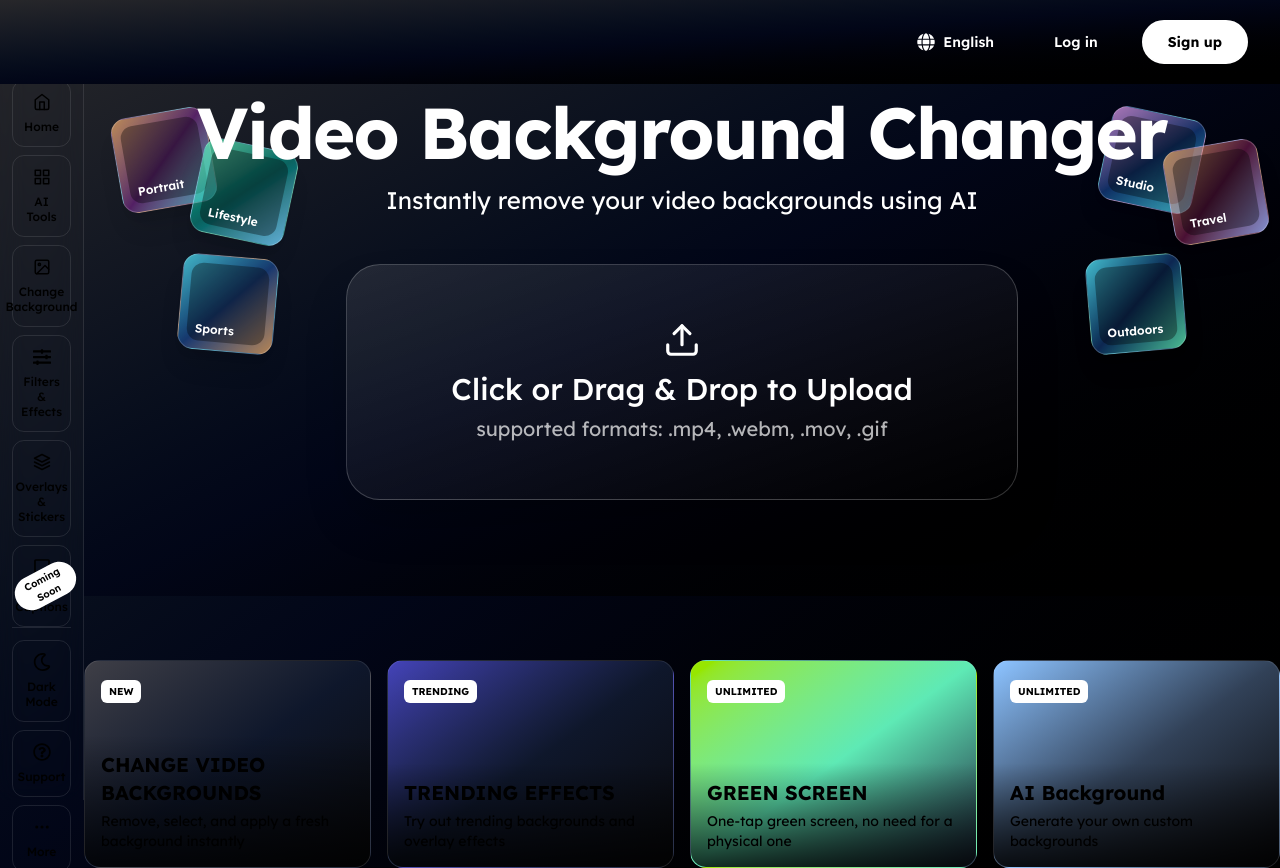
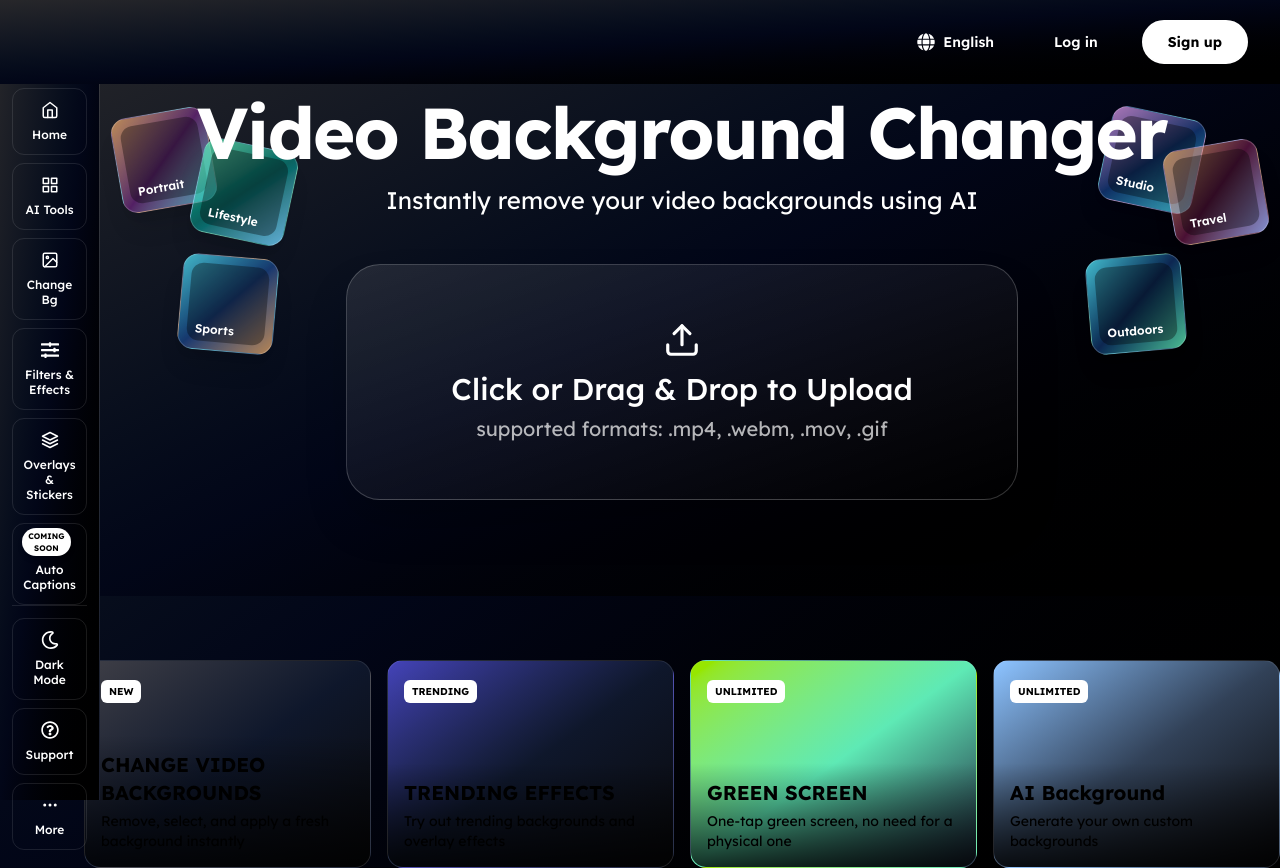
Before and after one commit to WhizAqsa/vbgc-v2, a Next.js app: page / in a window 1280 px wide. Built offline with nearby package versions, Linux system fonts and the light colour scheme.

Commit message:
style: fit content on sidebar

```diff
--- a/components/common/sidebar.tsx
+++ b/components/common/sidebar.tsx
@@ -17,7 +17,7 @@ import type { SidebarItem } from "@/types/home";
 const mainItems: SidebarItem[] = [
 	{ label: "Home", icon: <FiHome size={18} /> },
 	{ label: "AI Tools", icon: <FiGrid size={18} /> },
-	{ label: "Change Background", icon: <FiImage size={18} /> },
+	{ label: "Change Bg", icon: <FiImage size={18} /> },
 	{ label: "Filters & Effects", icon: <FaSlidersH size={18} /> },
 	{ label: "Overlays & Stickers", icon: <FiLayers size={18} /> },
 	{ label: "Auto Captions", icon: <FaRegStickyNote size={18} />, comingSoon: true },
@@ -33,23 +33,27 @@ function SidebarButton({ item }: { item: SidebarItem }) {
 	return (
 		<button
 			type="button"
-			className="group relative flex w-full flex-col items-center gap-2 rounded-xl border border-white/10 px-2 py-3 text-text-secondary transition hover:border-white/20 hover:bg-white/5 hover:text-text-primary"
+			className="group relative flex w-full flex-col items-center gap-2 rounded-xl border border-white/10 px-2 py-3 text-white transition hover:border-white/20 hover:bg-white/5"
 		>
-			{item.icon}
-			<span className="text-center text-xs font-medium leading-tight">{item.label}</span>
-			{item.comingSoon ? (
-				<span className="absolute -right-2 top-1/2 -translate-y-1/2 rotate-[-28deg] rounded-full bg-white px-2 py-0.5 text-[10px] font-semibold text-background-primary">
-					Coming Soon
-				</span>
-			) : null}
+			<div className="relative">
+				{item.icon}
+				{item.comingSoon ? (
+					<span className="absolute -right-3 -top-2 rounded-full bg-white px-1.5 py-0.5 text-[8px] font-bold uppercase text-black shadow-md">
+						Coming Soon
+					</span>
+				) : null}
+			</div>
+			<span className="w-full break-words text-center text-xs font-medium leading-tight">
+				{item.label}
+			</span>
 		</button>
 	);
 }
 
 export default function Sidebar() {
 	return (
-		<aside className="fixed left-0 top-0 z-20 flex h-screen w-[84px] flex-col justify-between border-r border-white/10 bg-background-sidebar/90 px-3 py-4 backdrop-blur-md">
-			<div className="space-y-5">
+		<aside className="fixed left-0 top-0 z-20 flex h-screen w-[100px] flex-col justify-between border-r border-white/10 bg-gradient-to-br from-zinc-800 via-slate-950 to-black px-3 py-4 text-white backdrop-blur-md">
+			<div className="space-y-5 pt-2">
 				<div className="mx-auto flex h-11 w-11 items-center justify-center rounded-xl border border-white/10 bg-white/5 text-text-primary">
 					<span className="text-lg font-bold">V</span>
 				</div>
```
